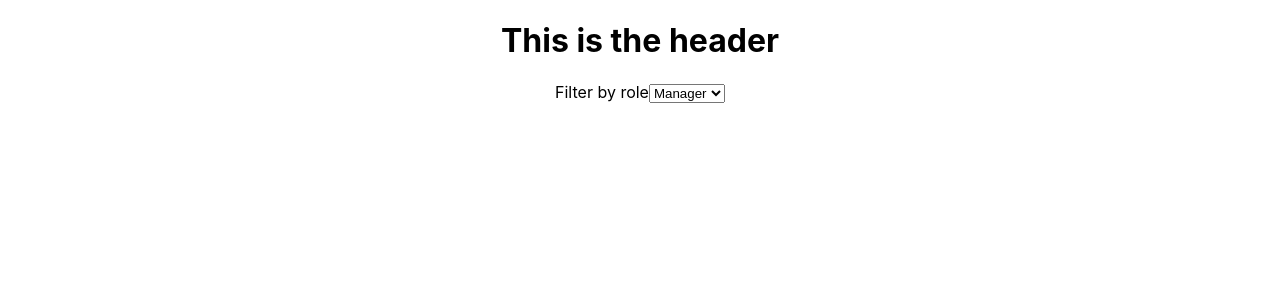
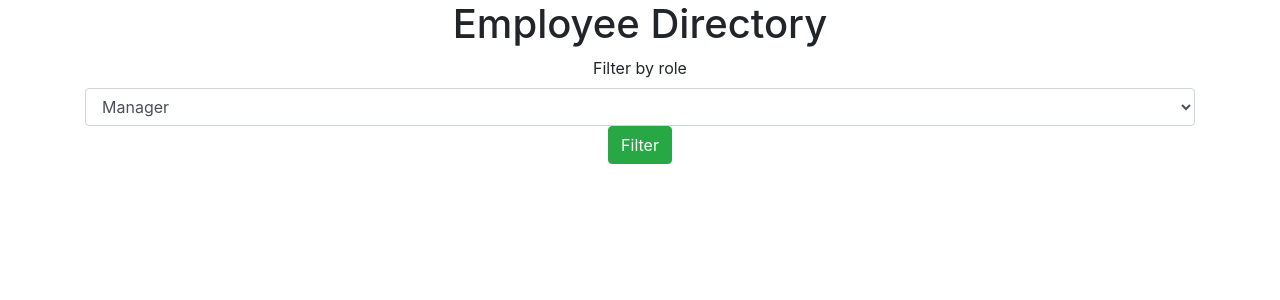
Before and after one commit to Kaleighspurio/react-employee-directory, a React (Create React App) app: page / in a window 1280 px wide. Shown: the top 300 px of the page. Built offline with nearby package versions, Linux system fonts and the light colour scheme.

Commit message:
added button to form, included bootstrap

```diff
--- a/package.json
+++ b/package.json
@@ -6,6 +6,7 @@
     "@testing-library/jest-dom": "^4.2.4",
     "@testing-library/react": "^9.5.0",
     "@testing-library/user-event": "^7.2.1",
+    "bootstrap": "^4.5.0",
     "react": "^16.13.1",
     "react-dom": "^16.13.1",
     "react-scripts": "3.4.1"
--- a/public/index.html
+++ b/public/index.html
@@ -15,6 +15,8 @@
       user's mobile device or desktop. See https://developers.google.com/web/fundamentals/web-app-manifest/
     -->
     <link rel="manifest" href="%PUBLIC_URL%/manifest.json" />
+    <link href="https://maxcdn.bootstrapcdn.com/font-awesome/4.7.0/css/font-awesome.min.css" rel="stylesheet" />
+    <link rel="stylesheet" href="https://cdnjs.cloudflare.com/ajax/libs/twitter-bootstrap/4.0.0/css/bootstrap.min.css" />
     <!--
       Notice the use of %PUBLIC_URL% in the tags above.
       It will be replaced with the URL of the `public` folder during the build.
--- a/src/components/Filter.js
+++ b/src/components/Filter.js
@@ -8,7 +8,7 @@ export default class Filter extends React.Component {
 
   render() {
     return (
-      <form className="search">
+      <form className="search container">
         <div className="form-group">
           <label htmlFor="filter">Filter by role</label>
           <select className="form-control" id="filter" name="filter">
@@ -22,6 +22,7 @@ export default class Filter extends React.Component {
               {Data[3].role}
             </option>
           </select>
+          <button type="submit" className='btn btn-success'>Filter</button>
         </div>
       </form>
     );
--- a/src/components/Header.js
+++ b/src/components/Header.js
@@ -1,5 +1,5 @@
 import React from 'react';
 
 export default function Header() {
-    return <h1>This is the header</h1>
+    return <h1>Employee Directory</h1>
 }
--- /dev/null
+++ b/src/components/Table/Table.js
@@ -0,0 +1 @@
+import React from 'react';
```
Also changed, not shown: 1 other file (tests, documents, lock files or other folders).
